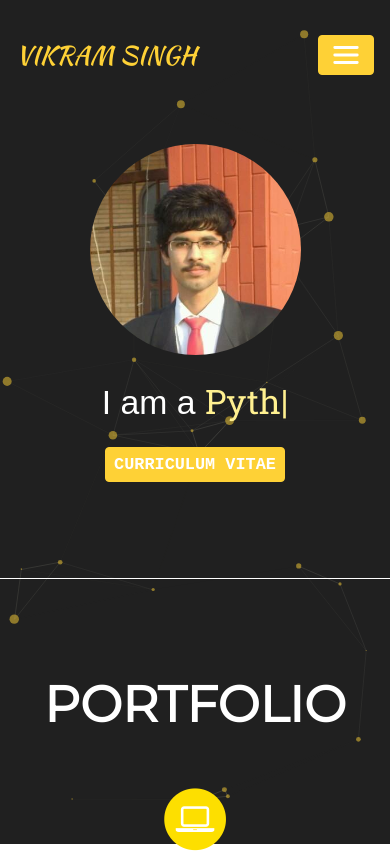
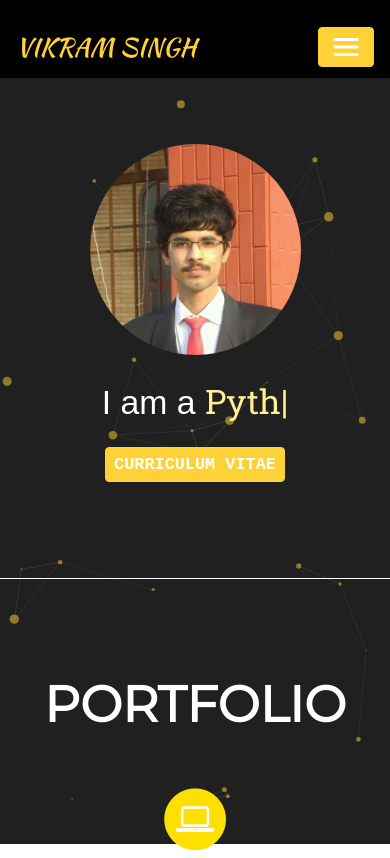
Before and after one commit to SinghVikram97/singhVikram97.github.io, a plain HTML site: page index.html in a window 390 px wide. Shown: the top 858 px of the page. Drawn offline with Linux system fonts and the light colour scheme.

Commit message:
Fixed navbar

```diff
--- a/Css/index.css
+++ b/Css/index.css
@@ -82,22 +82,8 @@ h4{
 nav{
     background-color: transparent;
 }
-/*@media (max-width:320px)  {*/
-
-    /*nav{*/
-        /*background-color: black;*/
-    /*}*/
-
-    /*#name{*/
-        /*font-size: 4vh;*/
-    /*}*/
-/*}*/
-/*@media (min-width:480px) {*/
-    /*nav{*/
-        /*background-color: black;*/
-    /*}*/
-
-    /*#name{*/
-        /*font-size: 100vh;*/
-    /*}*/
-/*}*/
+@media screen and (max-width: 600px) {
+    nav{
+        background-color: black;
+    }
+}
--- a/index.html
+++ b/index.html
@@ -22,7 +22,7 @@
 <div id="particles-js">
 </div>
 <div class="text" style="width: 100%">
-    <nav class="navbar navbar-expand-md fixed-top mt-4">
+    <nav class="navbar navbar-expand-md fixed-top pt-4">
         <!-- Brand -->
         <a class="navbar-brand animated" href="#" id="name">VIKRAM SINGH</a>
 
```
